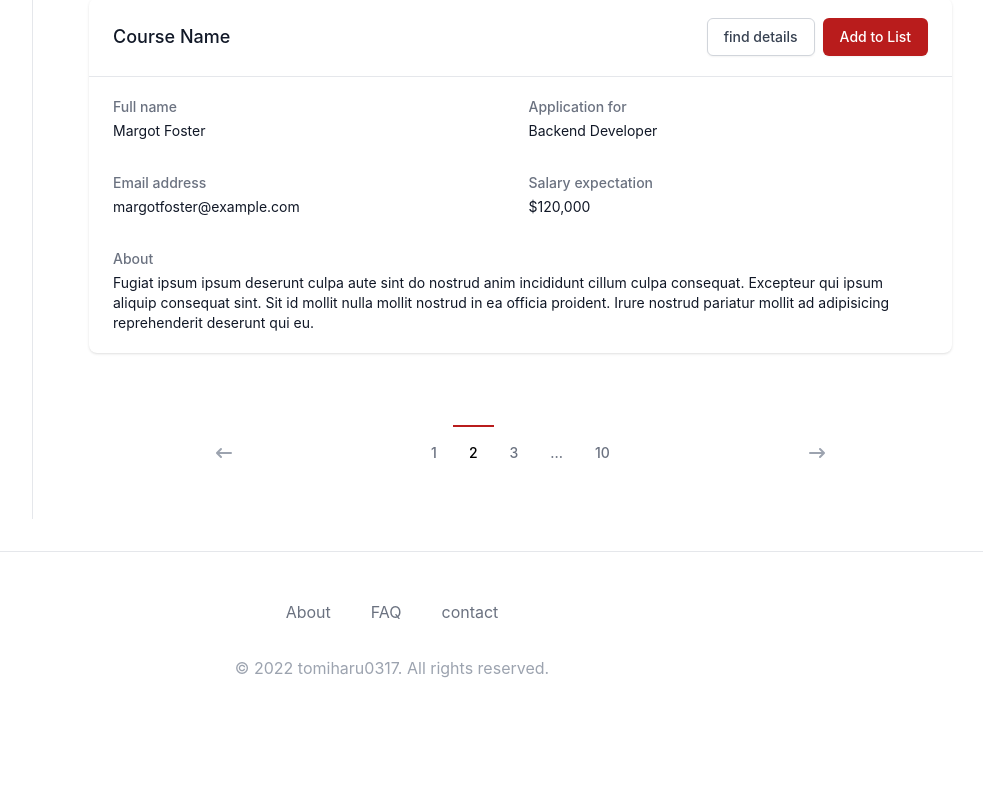
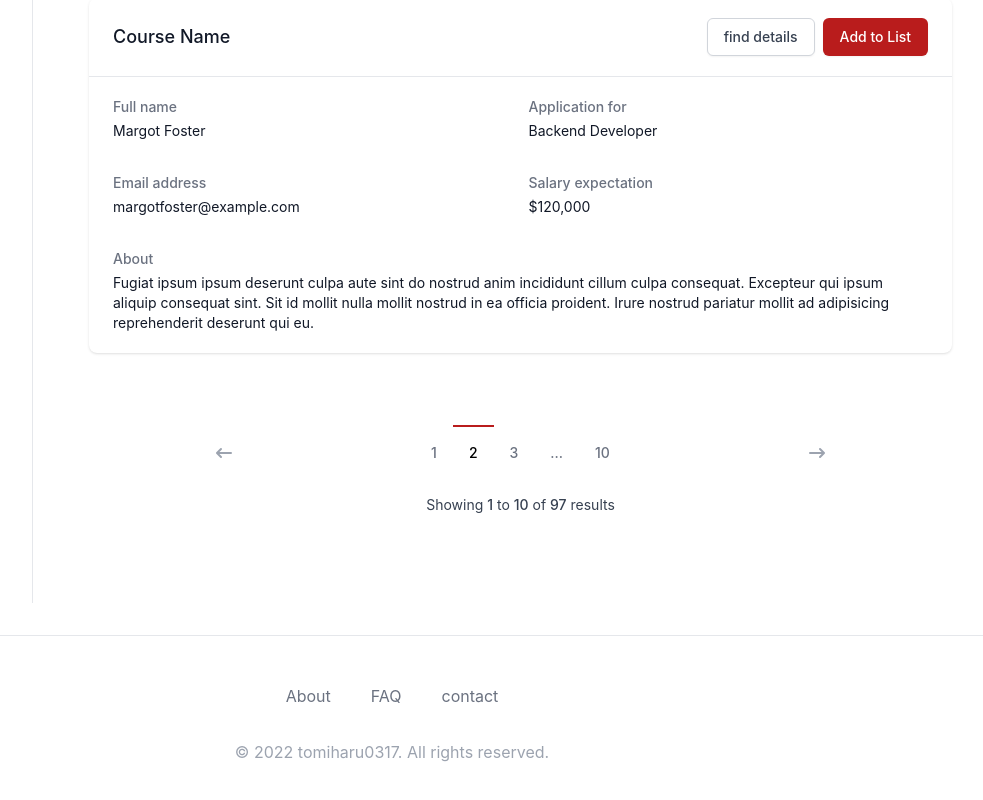
Before and after one commit to tomiharu0317/syllabus, a Next.js app in the folder frontend/: page /mylist in a window 1280 px wide. Shown: the part 968-1768 px from the top of the page, without its empty margins (248-1231 px from the left). Before the commit the page ends 1696 px from the top, so only its background shows below. Built offline with nearby package versions, Linux system fonts and the light colour scheme.

Commit message:
Fix pagination: add showing p to q of n results

```diff
--- a/frontend/src/components/atoms/pagination.tsx
+++ b/frontend/src/components/atoms/pagination.tsx
@@ -3,6 +3,7 @@ import { ArrowNarrowLeftIcon, ArrowNarrowRightIcon } from '@heroicons/react/soli
 
 export default function Pagination() {
   return (
+    <div>
       <nav className='px-4 mt-8 flex items-center justify-center sm:px-0'>
         <div className='-mt-px w-0 flex-1 flex items-center justify-center'>
           <a
@@ -64,5 +65,12 @@ export default function Pagination() {
           </a>
         </div>
       </nav>
+      <div className='items-center justify-center flex px-6 py-8'>
+        <p className='text-sm text-gray-700'>
+          Showing <span className='font-medium'>1</span> to <span className='font-medium'>10</span>{' '}
+          of <span className='font-medium'>97</span> results
+        </p>
+      </div>
+    </div>
   )
 }
```
Lines whose indentation alone changed are shown as unchanged.
